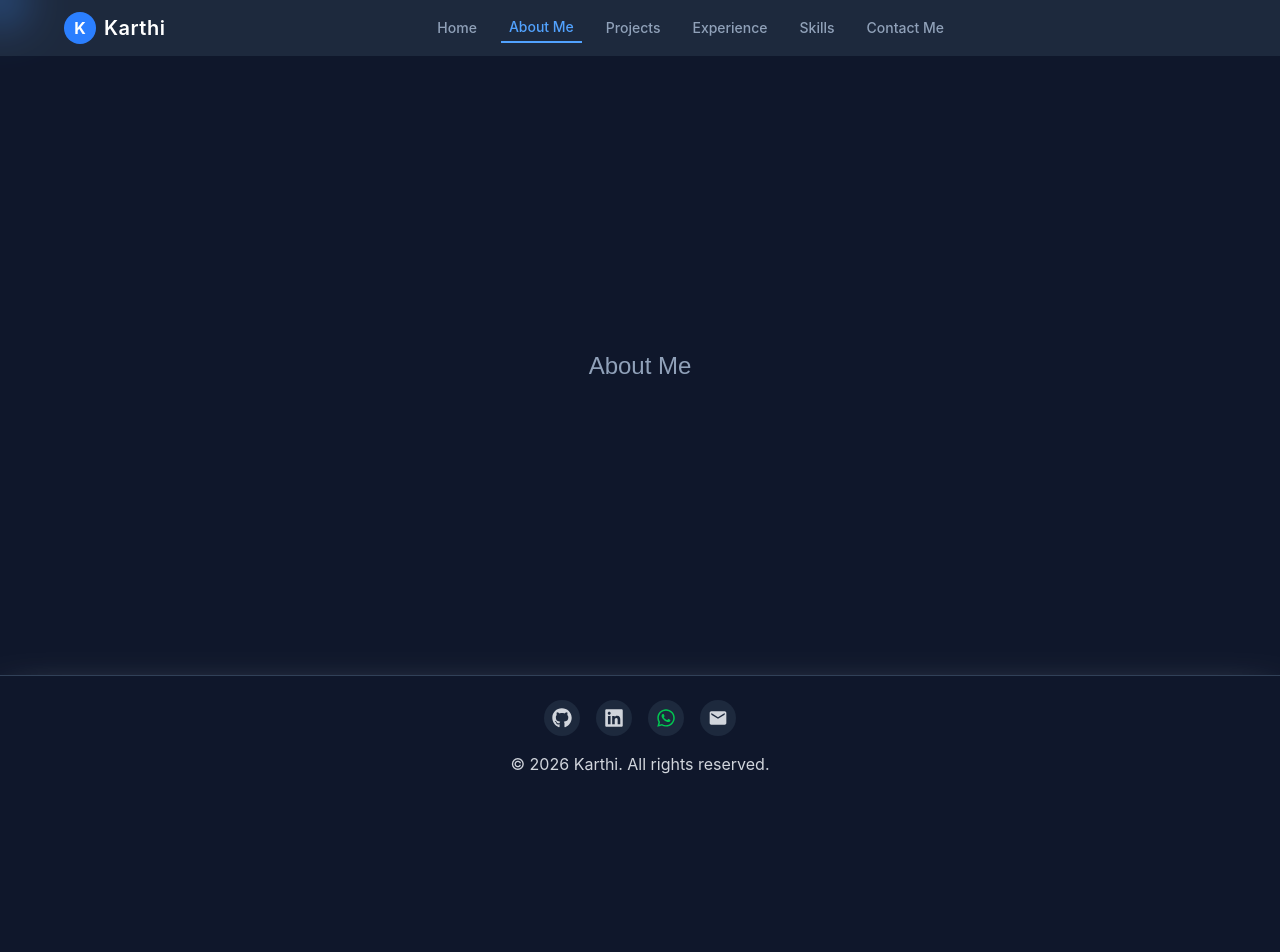
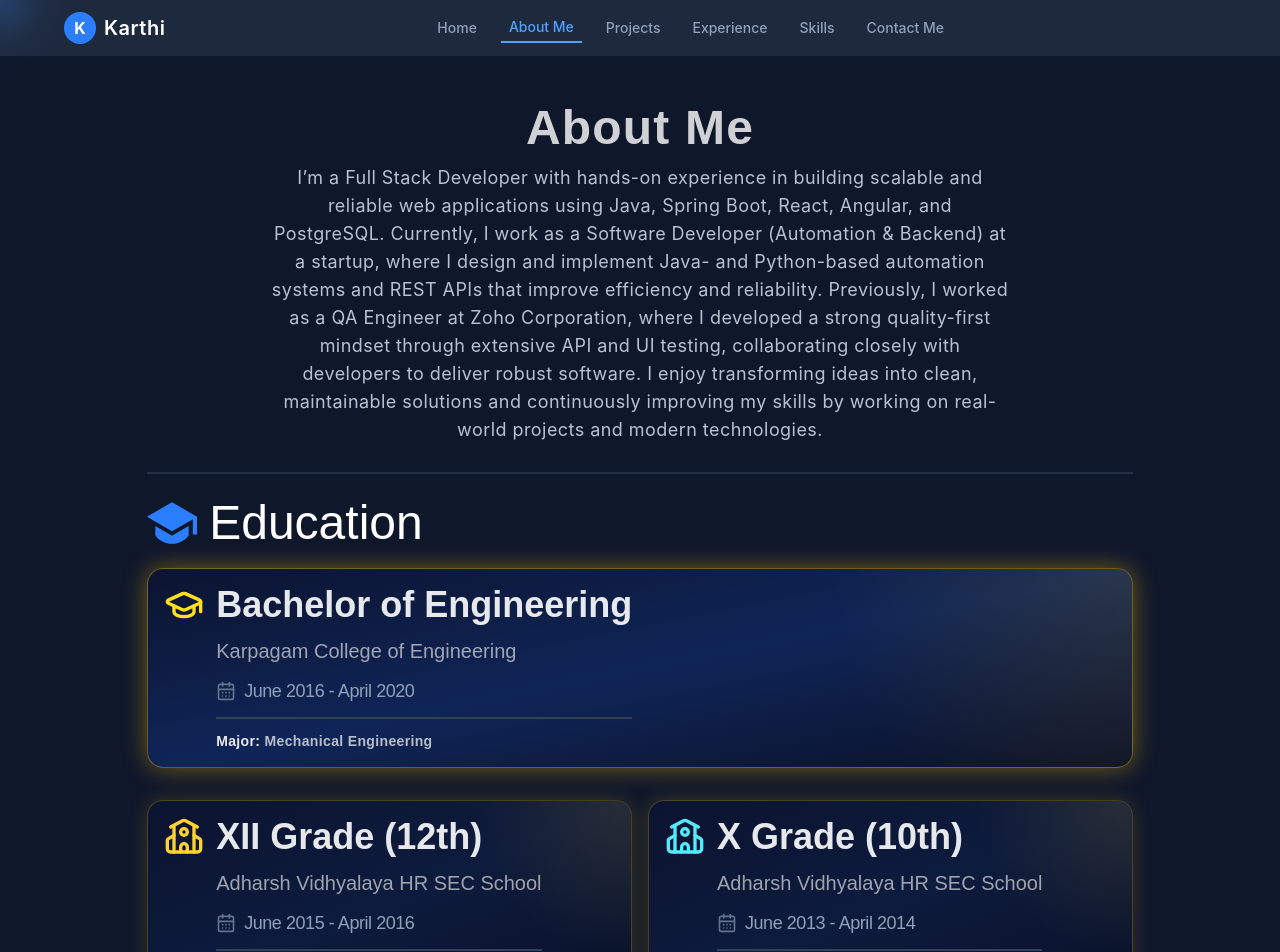
Before and after one commit to karthi-mr/my-portfolio, a React (Vite) app: page /about in a window 1280 px wide. Shown: the top 952 px of the page. Before the commit the page ends 800 px from the top, so only its background shows below. Built offline with nearby package versions, Linux system fonts and the light colour scheme.

Commit message:
completed About section

```diff
--- /dev/null
+++ b/src/components/Education.tsx
@@ -0,0 +1,45 @@
+import type { ReactElement } from "react";
+import { CalendarDays } from "lucide-react";
+
+type EducationProps = {
+  title: string;
+  name: string;
+  year: string;
+  major: string;
+  TitleIcon: ReactElement;
+}
+
+function Education({ title, name, year, major, TitleIcon }: EducationProps): ReactElement {
+  return (
+    <div className="">
+      {/* title, name, year */}
+      <div className="flex gap-3 items-start justify-start">
+        <div>
+          {TitleIcon}
+        </div>
+        <div className="flex flex-col gap-3 items-start justify-start">
+          {/* title */}
+          <h1 className="text-2xl md:text-4xl font-semibold text-white/90">{title}</h1>
+          {/* name */}
+          <h2 className="text-lg md:text-xl font-medium text-white/60">{name}</h2>
+          <h3
+            className="flex gap-2 justify-center items-center text-sm md:text-lg font-medium tracking-tight
+            text-slate-400"
+          >
+            <CalendarDays className="text-slate-500 w-4 h-4 md:w-5 md:h-5" />
+            <span>{year}</span>
+          </h3>
+
+          <hr className="w-full border border-slate-700" />
+
+          <h4 className="text-sm lg:text-md text-white/70 tracking-wide font-semibold">
+            <span className="text-white/90">Major: </span>
+            {major}
+          </h4>
+        </div>
+      </div>
+    </div>
+  );
+}
+
+export default Education;
--- a/src/pages/About.tsx
+++ b/src/pages/About.tsx
@@ -1,9 +1,107 @@
 import type { ReactElement } from "react";
+import { RiGraduationCapFill } from "react-icons/ri";
+import Education from "../components/Education.tsx";
+import { GraduationCap, School } from "lucide-react";
+
+const professionalSummary: string = "I’m a Full Stack Developer with hands-on experience in building scalable and " +
+  "reliable web applications using Java, Spring Boot, React, Angular, and PostgreSQL. Currently, I work as a " +
+  "Software Developer (Automation & Backend) at a startup, where I design and implement Java- and Python-based " +
+  "automation systems and REST APIs that improve efficiency and reliability. Previously, I worked as a QA Engineer " +
+  "at Zoho Corporation, where I developed a strong quality-first mindset through extensive API and UI testing, " +
+  "collaborating closely with developers to deliver robust software. I enjoy transforming ideas into clean, " +
+  "maintainable solutions and continuously improving my skills by working on real-world projects and " +
+  "modern technologies.";
 
 function About(): ReactElement {
   return (
-    <section className="grow flex flex-col items-center justify-center">
-      <h1 className="text-2xl text-slate-400">About Me</h1>
+    <section className="grow flex flex-col items-start justify-start text-wrap">
+      {/* profile summary */}
+      <div
+        className="mt-3 text-sm md:text-lg text-center md:px-[20%] py-3 pb-4"
+      >
+        <h1
+          className="text-2xl md:text-5xl text-white/80 mb-3 tracking-wide font-semibold"
+        >
+          About Me
+        </h1>
+        <p
+          className="text-slate-300/90 tracking-tight md:tracking-wide"
+        >
+          {professionalSummary}
+        </p>
+      </div>
+
+      {/* divider */}
+      <div className="w-full flex justify-center py-3">
+        <hr className="w-4/5 border-b border-slate-600/40" />
+      </div>
+
+      {/* education */}
+      <div className="w-full flex flex-col mt-3 px-[2%] md:px-[10%]">
+        {/* title */}
+        <div className="flex justify-start items-center gap-3 text-3xl md:text-5xl">
+          <RiGraduationCapFill size={50} className="text-blue-500" />
+          <h1>Education</h1>
+        </div>
+
+        {/* content */}
+        <div className="w-full grid grid-cols-1 lg:grid-cols-2 items-center gap-x-4 gap-y-8 justify-center py-5">
+          {/* college */}
+          <div
+            className="lg:col-span-2 relative p-4 rounded-2xl bg-linear-to-br from-[#0b1430] via-[#0f2557]
+            to-[#0a1128] border border-yellow-400/40 shadow-[0_0_25px_rgba(234,179,8,0.45)]
+            md:hover:shadow-[0_0_55px_rgba(234,179,8,0.7)] transition-all duration-300"
+          >
+            <Education
+              title="Bachelor of Engineering"
+              name="Karpagam College of Engineering"
+              year="June 2016 - April 2020"
+              major="Mechanical Engineering"
+              TitleIcon={<GraduationCap size={40} className="text-yellow-300" />}
+            />
+            <div
+              className="absolute top-0 left-0 w-full h-full rounded-2xl
+              bg-[radial-gradient(circle_at_top_right,rgba(234,179,8,0.12),transparent_30%)] pointer-events-none"
+            />
+          </div>
+          {/* 12th */}
+          <div
+            className="relative rounded-2xl p-4 bg-linear-to-br from-[#0b1430] via-[#0d1b3d] to-[#0a1128]
+            border border-yellow-400/25 shadow-[0_0_20px_rgba(234,179,8,0.2)]
+            md:hover:shadow-[0_0_40px_rgba(234,179,8,0.45)] transition-all duration-300"
+          >
+            <Education
+              title="XII Grade (12th)"
+              name="Adharsh Vidhyalaya HR SEC School"
+              year="June 2015 - April 2016"
+              major="Mathematics & Biology"
+              TitleIcon={<School size={40} className="text-amber-300" />}
+            />
+            <div
+              className="absolute top-0 left-0 w-full h-full rounded-2xl
+              bg-[radial-gradient(circle_at_top_right,rgba(234,179,8,0.12),transparent_30%)] pointer-events-none"
+            />
+          </div>
+          {/* 10th */}
+          <div
+            className="relative rounded-2xl p-4 bg-linear-to-br from-[#0b1430] via-[#0d1b3d] to-[#0a1128]
+            border border-yellow-400/25 shadow-[0_0_20px_rgba(234,179,8,0.2)]
+            md:hover:shadow-[0_0_40px_rgba(234,179,8,0.45)] transition-all duration-300"
+          >
+            <Education
+              title="X Grade (10th)"
+              name="Adharsh Vidhyalaya HR SEC School"
+              year="June 2013 - April 2014"
+              major="General Science"
+              TitleIcon={<School size={40} className="text-cyan-300" />}
+            />
+            <div
+              className="absolute top-0 left-0 w-full h-full rounded-2xl
+              bg-[radial-gradient(circle_at_top_right,rgba(234,179,8,0.12),transparent_30%)] pointer-events-none"
+            />
+          </div>
+        </div>
+      </div>
     </section>
   );
 }
```
